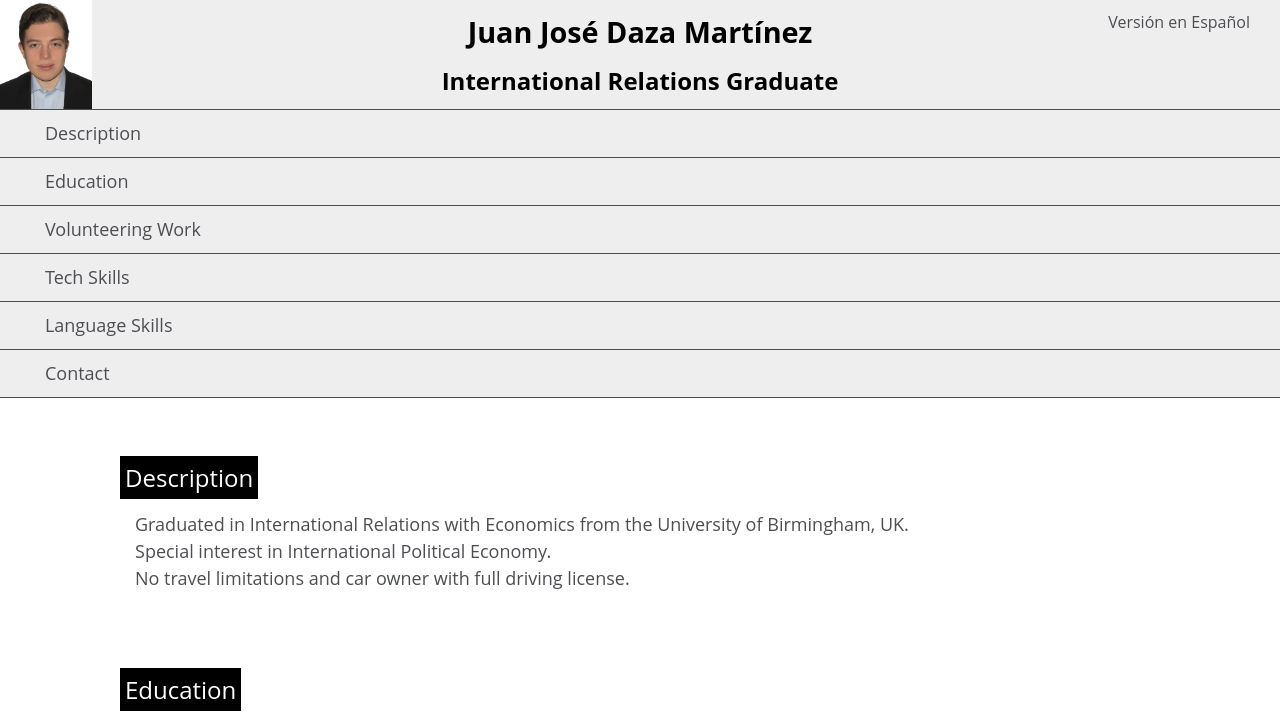
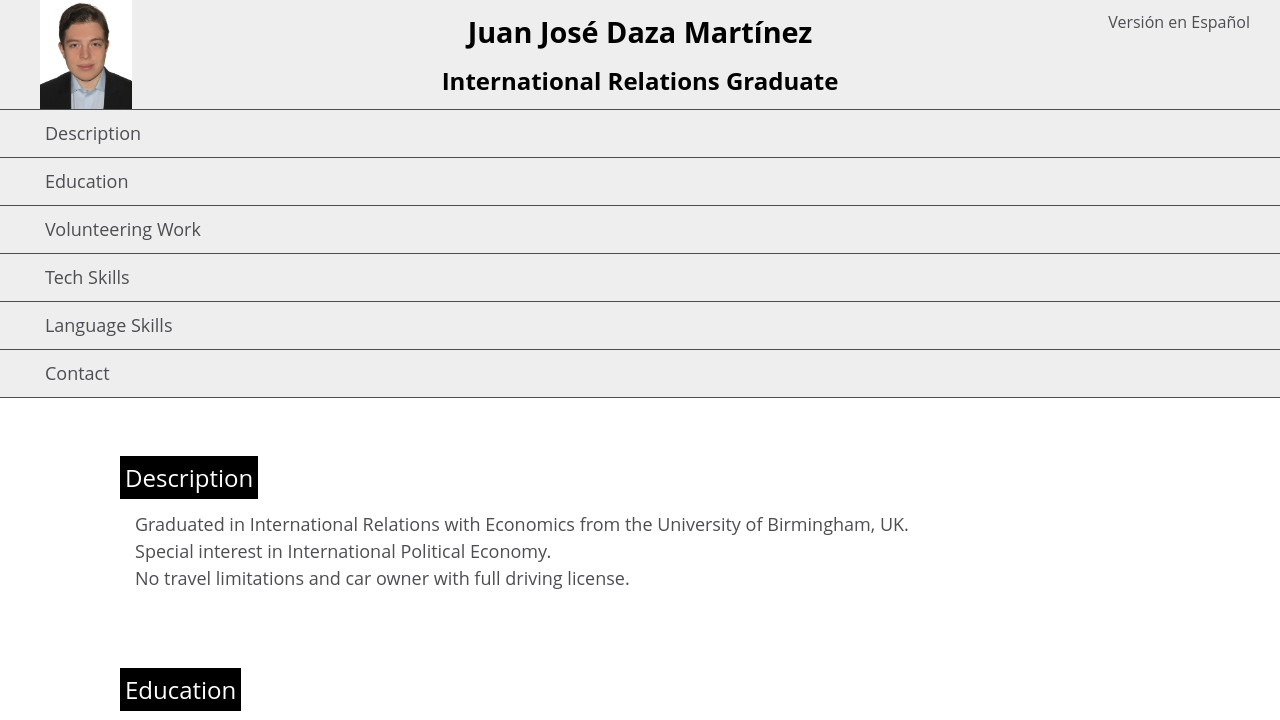
Before and after one commit to jjdaza23/jjdaza23.github.io, a plain HTML site: page index.html in a window 1280 px wide. Shown: the top 720 px of the page. Drawn offline with Linux system fonts and the light colour scheme.

Commit message:
Update cv-ingles-y-español.css

```diff
--- a/cv-ingles-y-español.css
+++ b/cv-ingles-y-español.css
@@ -47,7 +47,7 @@ h1 {
 #photo {
   position: absolute;
   top: 0;
-  left: 0;
+  left: 40px;
   width: 92px;
   height: auto;
 }
```
